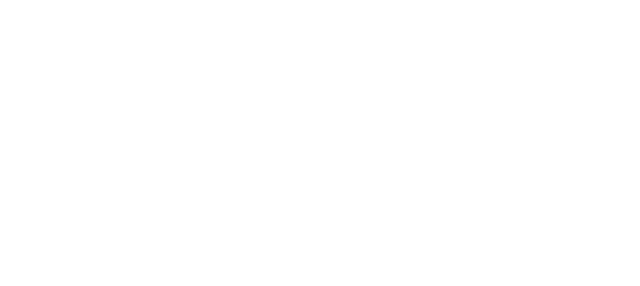
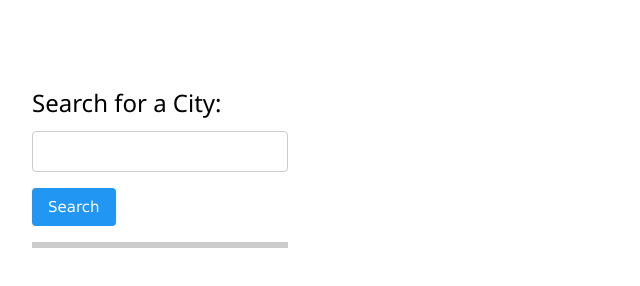
Before and after one commit to adorsey5/weather-dashboard, a plain HTML site: page index.html in a window 1280 px wide. Shown: the whole page, without its empty margins (0-640 px from the left). Drawn offline with nearby package versions, Linux system fonts and the light colour scheme.

Commit message:
HMTL formatting for city search

```diff
--- a/index.html
+++ b/index.html
@@ -9,3 +9,19 @@
     <link rel="stylesheet" href="./assets/css/style.css" />
 </head>
 <body>
+
+    <header>
+        <h1 class="w3-container w3-center w3-text-white">Weather Dashboard</h1>
+    </header>
+
+    <main class="w3-row">
+                <!-- CURRENT SEARCH and PAST SEARCHES-->
+        <div class="w3-container w3-col m4 l3" id="search">
+            <form class="w3-container">
+            <label><h3>Search for a City:</h3></label>
+            <input class="w3-input w3-border w3-margin-bottom w3-round w3-white" type="text" id="searchBox">
+            <button class="w3-button w3-round w3-blue" id="searchBtn">Search</button>
+            <div class="w3-bottombar w3-padding"></div>
+            <div id="past-searches"></div>
+            </form>
+        </div>
```
